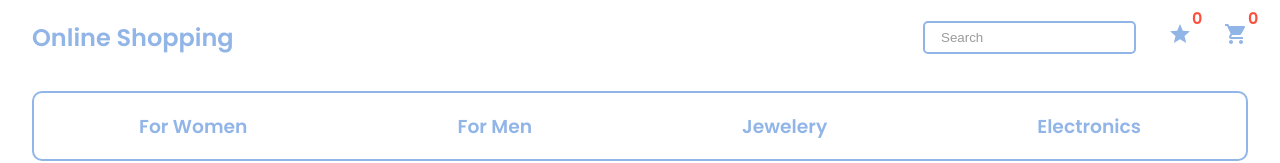
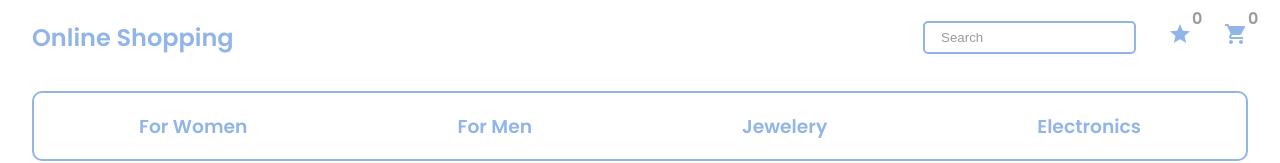
Before and after one commit to TamirisCss/react-online-shopping, a React (Create React App) app: page / in a window 1280 px wide. Shown: the top 163 px of the page. Built offline with nearby package versions, Linux system fonts and the light colour scheme; no server answers.

Commit message:
fix: color styles

```diff
--- a/src/components/Navbar/styles.js
+++ b/src/components/Navbar/styles.js
@@ -30,7 +30,7 @@ export const IconContainer = styled.div`
 export const Badge = styled.span`
   position: absolute;
   top: -1rem;
-  color: ${themeColors.orange_color};
+  color: ${themeColors.grey};
   font-size: 1rem;
   font-weight: 700;
 `;
```
